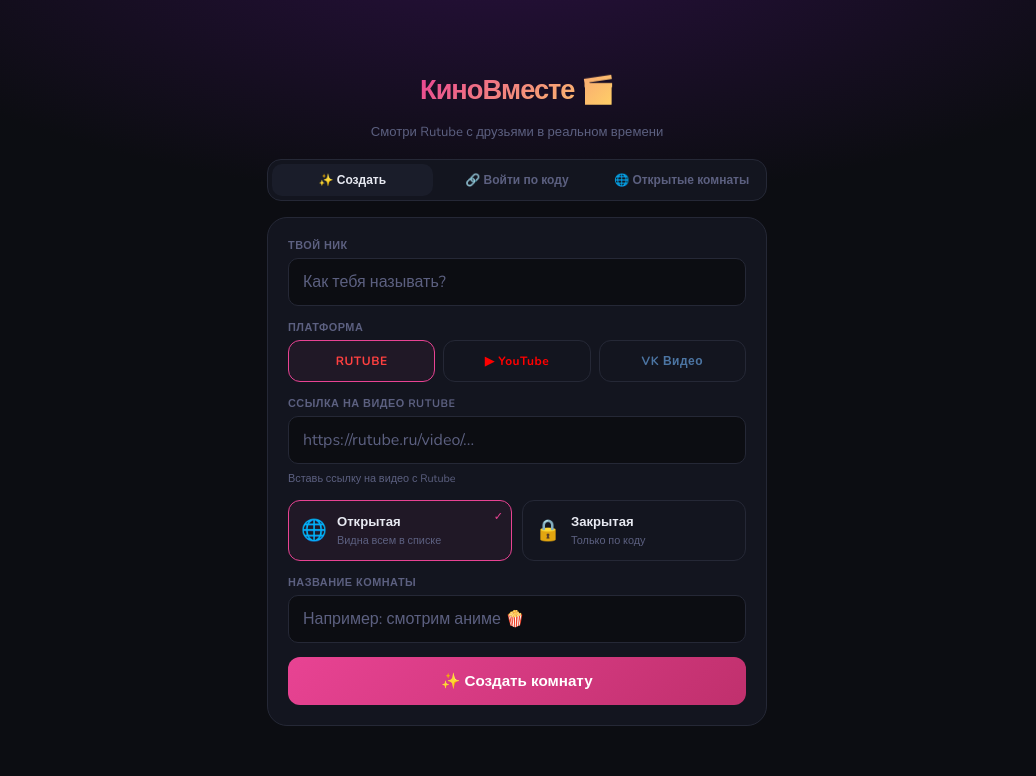
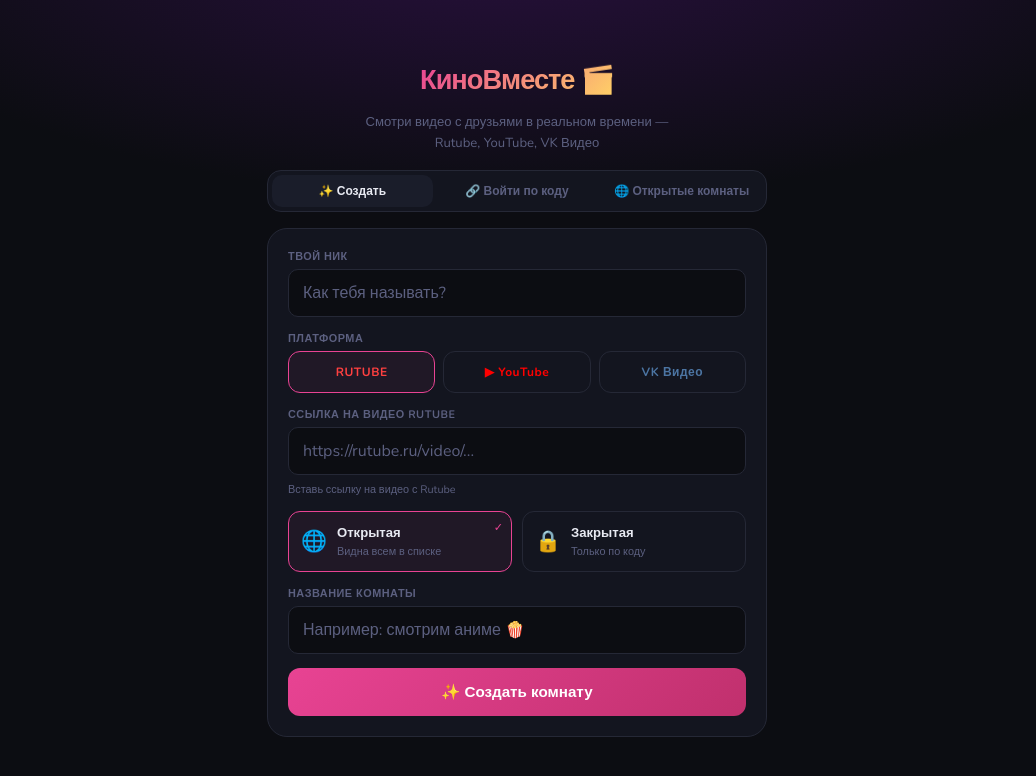
Before and after one commit to 1karl14pro/KinoVmesty-RU-, a website: page index.html in a window 1280 px wide. Shown: the whole page, without its empty margins (123-1159 px from the left). Drawn offline with nearby package versions, Linux system fonts and the light colour scheme; no server answers; a web font is replaced by a local one.

Commit message:
auto-commit

```diff
--- a/index.html
+++ b/index.html
@@ -20,7 +20,7 @@
 <!-- ===== SETUP ===== -->
 <div id="setup">
   <div class="logo">КиноВместе 🎬</div>
-  <p class="tagline">Смотри Rutube с друзьями в реальном времени</p>
+  <p class="tagline">Смотри видео с друзьями в реальном времени — Rutube, YouTube, VK Видео</p>
 
   <div class="setup-tabs">
     <button class="stab active" onclick="switchTab('create')">✨ Создать</button>
```
